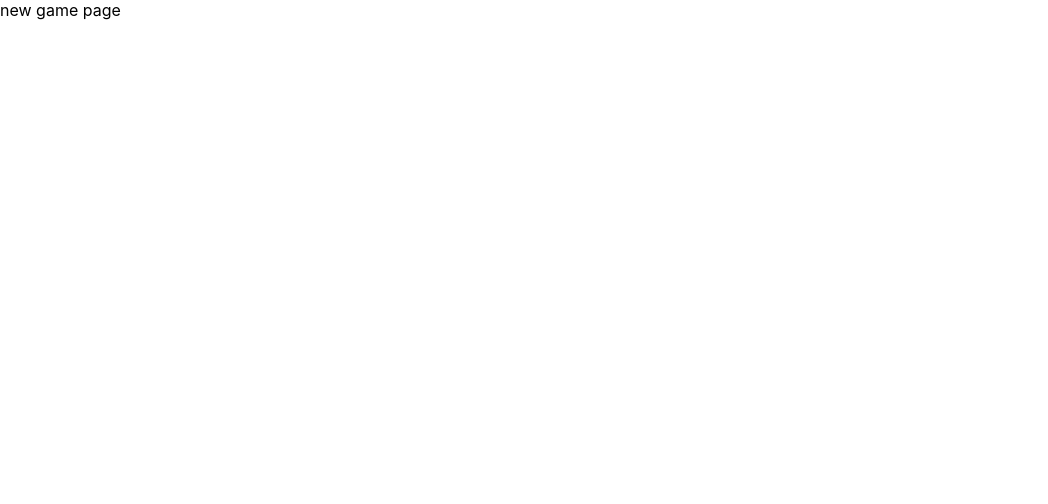
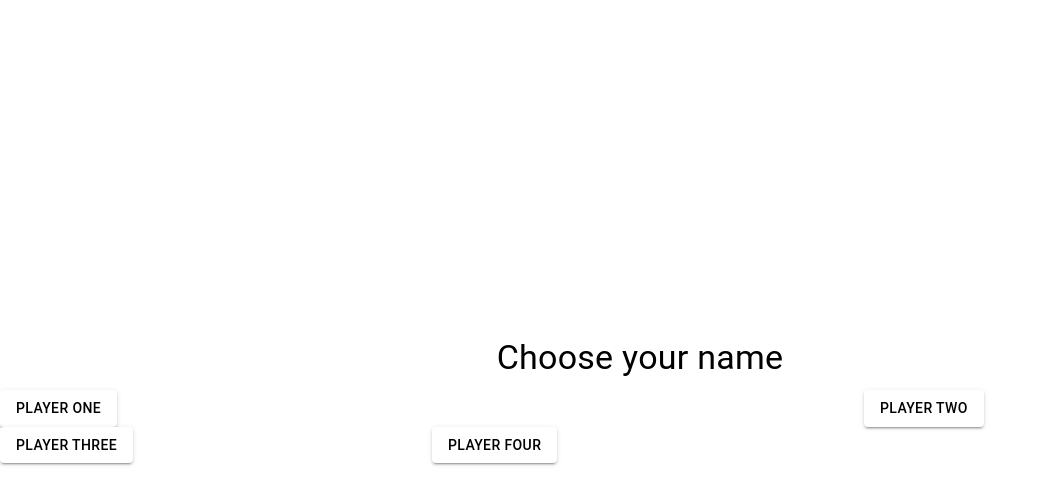
Before and after one commit to shanesreal/Coding_Avengers_Frontend, a React (Create React App) app in the folder my-app/: page /new-game in a window 1280 px wide. Shown: the top 504 px of the page, without its empty margins (0-1048 px from the left). Built offline with nearby package versions, Linux system fonts and the light colour scheme.

Commit message:
adding to NewGame

```diff
--- a/my-app/src/Components/Pages/NewGame.js
+++ b/my-app/src/Components/Pages/NewGame.js
@@ -1,5 +1,37 @@
+
+import { Box, Grid, Typography } from "@mui/material"
+import MyButton from "../Buttons/MyButton"
+
 export const NewGame = () => {
-    return ('new game page')
+    return (
+        <Box
+        display="flex"
+        flexDirection="column"
+        justifyContent="center"
+        alignItems="center"
+        minHeight="100vh"
+      >
+        <Typography variant="h4" align="center" gutterBottom>
+          Choose your name
+        </Typography>
+        <Grid container spacing={2} justifyContent="center">
+          <Grid item xs={8}>
+            <MyButton name="Player one" style={{ background: 'white', color: 'black' }} />
+          </Grid>
+          <Grid item xs={4}>
+            <MyButton name="Player two" style={{  background: 'white', color: 'black' }} />
+          </Grid>
+        </Grid>
+        <Grid container spacing={2} justifyContent="center">
+          <Grid item xs={4}>
+            <MyButton name="Player three" style={{  background: 'white', color: 'black' }} />
+          </Grid>
+          <Grid item xs={8}>
+            <MyButton name="Player four" style={{  background: 'white', color: 'black' }} />
+          </Grid>
+        </Grid>
+    </Box>
+    )
 }
 
 export default NewGame;
```
